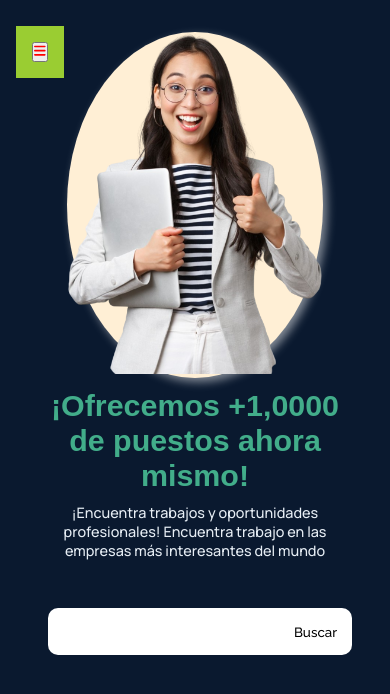
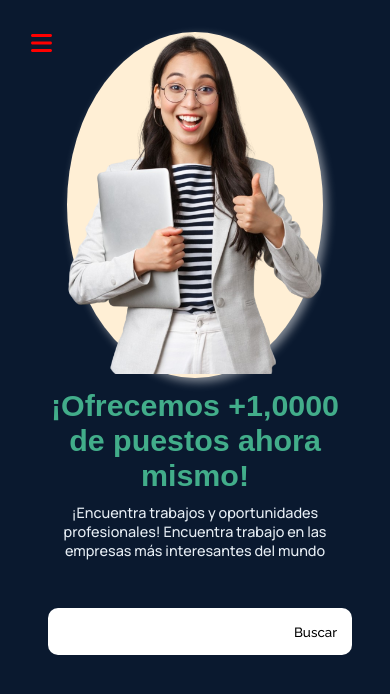
Before and after one commit to Layeska/front-howdyjob, an Angular app: page / in a window 390 px wide. Shown: the top 694 px of the page. Built offline with nearby package versions, Linux system fonts and the light colour scheme.

Commit message:
Editando menú en general

```diff
--- a/src/components/menu/menu.component.css
+++ b/src/components/menu/menu.component.css
@@ -1,122 +1,20 @@
-/*.menu {
-    /*background: salmon;
-    padding: 2rem;
+.menu {
+    /**background: rgba(43, 43, 43, 1);*/
+    background: rgb(1, 0, 5, 0.9);
+    position: absolute;
+    z-index: 30;
+    top: 0;
     display: flex;
-    justify-content: space-between;
-    font-family: 'Raleway', sans-serif;
-    /*font-family: 'Noto Sans', sans-serif;
-}
-
-.menu div:first-child {
-    width: 20%;
-    display: flex;
-    align-items: center;
-    gap: 1rem;
-}
-
-.menu div:first-child img {
-    width: 170px;
-    cursor: pointer;
-}
-
-.menu .second {
-    width: 100%;
-    /*background: forestgreen;
-    display: flex;
-    justify-content: flex-end;
-    gap: 1rem;
-    align-items: center;
-}
-
-.menu nav ul {
-    list-style: none;
-    display: flex;
-    gap: 1rem;
-}
-
-.menu nav ul li {
-    cursor: pointer;
-}
-
-.login {
-    /*background: sandybrown;
-    display: flex;
-    align-items: center;
-    gap: 1rem;
-    margin-left: 1.3rem;
-}
-
-.login button {
-    color: white;
-    background: transparent;
-    border: solid 1px rgb(255, 255, 255);
-    padding: 8px;
-}
-
-/*.iconoMenu button {
-    display: none;
-    cursor: pointer;
-}
-
-.iconoMenu {
-    background: red;
-    position: absolute;
-}
-
-@media screen and (max-width: 935px) {
-    .menu {
-        /*background: sandybrown;
-        position: relative;
-    }
-
-    .iconoMenu {
-
-        background: red;
-    }
-
-    /*.iconoMenu svg {
-        position: absolute;
-        right: 3rem;
-        top: 2rem;
-        width: 2rem;
-        height: 1.6rem;
-    }
-
-    .menu .second {
-        position: absolute;
-        top: 0;
-        right: 0;
-        width: 250px;
-        height: 100vh;
-        flex-direction: column;
-        justify-content: flex-start;
-        padding-top: 5rem;
-        background: rgb(146, 133, 146);
-    }
-
-    .menu nav ul {
-        flex-direction: column;
-        text-align: start;
-    }
-
-    .menu .login {
-        flex-direction: column;
-        align-items: flex-start;
-        margin: 0;
-    }
-}*/
-
-
-.menu {
-    /*background: yellow;*/
-    display: flex;
+    flex-direction: column;
     align-items: center;
     width: 100%;
+    height: 100vh;
+    padding-top: 3rem;
+    transition: width 0.3s ease-out;
     font-family: 'Raleway', sans-serif;
 }
 
 .menu .imagen {
-    /*background: red;*/
     width: 15rem;
     padding: 0 2rem;
     display: flex;
@@ -129,20 +27,63 @@
 }
 
 .menu .second {
-    /*border: solid 2px grey;*/
     width: 100%;
     display: flex;
+    flex-direction: column;
     align-items: center;
     justify-content: space-between;
 }
 
-.second .icon_menu, .icon_menu_close {
-    display: none;
+.menu .second .icon_menu {
+    display: flex;
+    position: absolute;
+    align-items: center;
+    top: 1.6rem;
+    left: 1rem;
+    z-index: 20;
+}
+
+.menu .second .icon_menu svg, .icon_menu_close svg {
+    cursor: pointer;
+    padding: 5px;
+    fill: white;
+    font-size: 1.5rem;
+}
+
+.menu .second .icon_menu button, .icon_menu_close button {
+    background: transparent;
+    border: none;
+}
+
+.icon_menu_close {
+    display: flex;
+    position: absolute;
+    align-items: center;
+    top: 1.6rem;
+    left: 1.6rem;
+    z-index: 10;
+}
+
+.menu .second nav ul, .login, .buttons {
+    flex-direction: column;
+    margin: 1rem;
+}
+
+.buttons {
+    background: transparent !important;
+    gap: 1rem;
+}
+
+.buttons button {
+    background: #276955 !important;
+    width: 100%;
 }
 
 .second nav ul {
     list-style: none;
     display: flex;
+    align-items: center;
+    justify-content: center;
     gap: 2rem;
 }
 
@@ -152,9 +93,9 @@
 
 .second .login {
     display: flex;
-    /*background: darkcyan;*/
-    gap: 1rem;
+    gap: 2rem;
     align-items: center;
+    margin-top: 1rem;
 }
 
 .second div svg {
@@ -171,18 +112,21 @@
 
 .second div button svg {
     padding-right: 0.3rem;
-   /* margin-bottom: 0.5rem;*/
-    /*background: yellow !important;*/
 }
 
 .buttons  {
-    background: #276955 !important;
     display: flex;
     justify-content: center;
     align-items: center;
 }
 
-@media screen and (max-width: 1030px) {
+@media screen and (min-width: 1000px) {
+    .second .icon_menu, .icon_menu_close {
+        display: none;
+    }
+}
+
+/*media screen and (max-width: 1030px) {
     .menu {
         background: rgb(162, 162, 193, 0.4);
         flex-direction: column;
@@ -197,51 +141,4 @@
         margin: 1rem;
     }
 }
-
-@media screen and (max-width: 560px) {
-    .menu {
-        background: rgb(143, 170, 180, 0.6);
-        width: fit-content;
-        height: 100vh;
-        position: relative;
-        padding-top: 3rem;
-    }
-
-    .menu .second .icon_menu {
-        display: flex;
-        position: absolute;
-        align-items: center;
-        top: 1.6rem;
-        left: 1rem;
-        padding: 1rem;
-        background: yellow;
-        z-index: 20;
-    }
-
-    .icon_menu_close {
-        display: flex;
-        position: absolute;
-        align-items: center;
-        top: 1.6rem;
-        left: 1rem;
-        padding: 1rem;
-        background: yellowgreen;
-        z-index: 10;
-    }
-
-    .menu .second nav ul, .login, .buttons {
-        flex-direction: column;
-        margin: 1rem;
-        /*background: red;*/
-    }
-
-    .buttons {
-        background: transparent !important;
-        gap: 1rem;
-    }
-
-    .buttons button {
-        background: #276955 !important;
-        width: 100%;
-    }
-}
+*/
```
